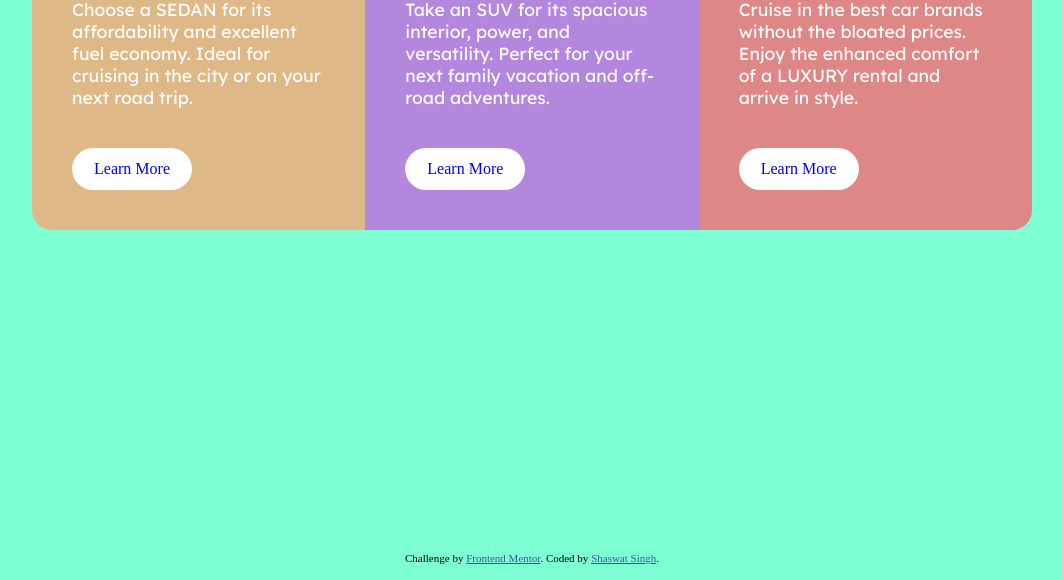
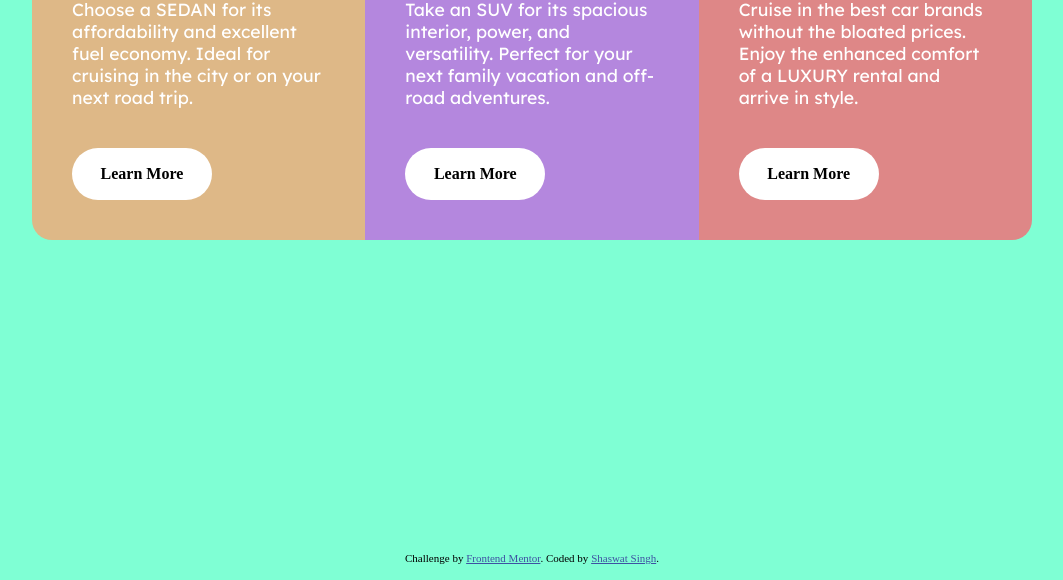
Before and after one commit to shaswatsingh19/3-column-preview-card-component, a plain HTML site: page index.html in a window 1280 px wide. Shown: the part 220-800 px from the top of the page, without its empty margins (108-1171 px from the left). Drawn offline with Linux system fonts and the light colour scheme.

Commit message:
removed btn class from media query

```diff
--- a/style.css
+++ b/style.css
@@ -128,6 +128,8 @@ p{
     background-color: white;
     max-width: 140px;
     width: 70%;
+    color: black;
+    font-weight: 700;
 }
 .btn:hover,
 .btn:focus{
@@ -180,17 +182,6 @@ color:rgb(0, 0, 0)}
         border-radius: 0 20px  20px 0;
     }
 
-    .btn{
-        margin-top: 20px;
-        text-decoration: none;
-        padding: 12px 0;
-        text-align: center;
-        border-radius: 30px;
-        background-color: white;
-        max-width: 120px;
-        width: 60%;
-    }
-
     img:hover{
         animation: carMove .8s ease-in;
     }
```
